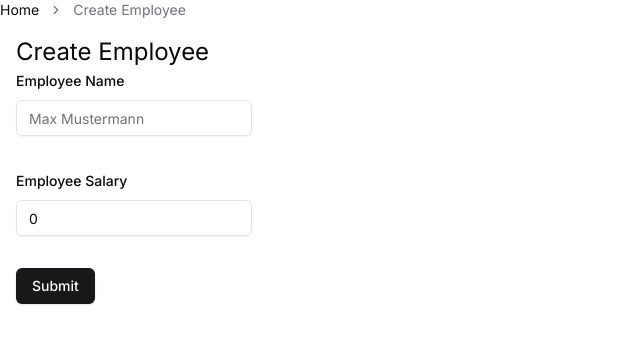
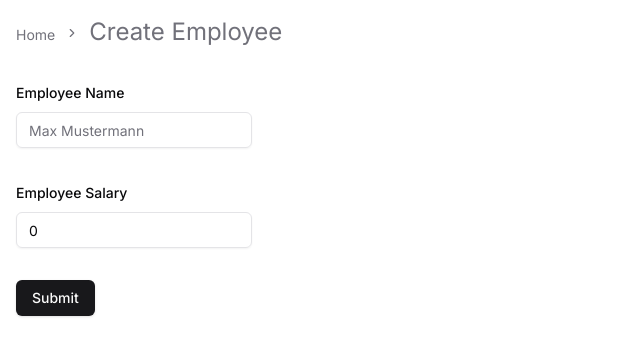
Before and after one commit to carcutter/FrontendChallenge, a Next.js app: page /employee/create in a window 1280 px wide. Shown: the top 356 px of the page, without its empty margins (0-640 px from the left). Built offline with nearby package versions, Linux system fonts and the light colour scheme.

Commit message:
style: 🎨 Improve navigation

```diff
--- a/src/app/employee/[employeeId]/edit/page.tsx
+++ b/src/app/employee/[employeeId]/edit/page.tsx
@@ -6,13 +6,6 @@ import {
   UpdateEmployeeParams,
   UpdateEmployeeSchema,
 } from "@/domain/params/employee.param";
-import {
-  Breadcrumb,
-  BreadcrumbItem,
-  BreadcrumbLink,
-  BreadcrumbList,
-  BreadcrumbSeparator,
-} from "@/ui/components/breadcrumb";
 import EmployeeForm from "@/ui/components/EmployeeForm.components";
 import { notFound, useRouter } from "next/navigation";
 
@@ -56,34 +49,11 @@ export default function EditEmployeePage({
   }
 
   return (
-    <>
-      <header>
-        <Breadcrumb>
-          <BreadcrumbList>
-            <BreadcrumbItem>
-              <BreadcrumbLink href="/">Home</BreadcrumbLink>
-            </BreadcrumbItem>
-            <BreadcrumbSeparator />
-            <BreadcrumbItem>
-              <BreadcrumbLink href={`/employee/${params.employeeId}`}>
-                {employee.employee_name} ({employee.id})
-              </BreadcrumbLink>
-            </BreadcrumbItem>
-            <BreadcrumbSeparator />
-            <BreadcrumbItem>Edit Employee</BreadcrumbItem>
-          </BreadcrumbList>
-        </Breadcrumb>
-      </header>
-      <main className="flex h-screen flex-col items-start justify-start p-4">
-        <h1>Edit Employee</h1>
-
     <EmployeeForm
       employee={employee}
       schema={UpdateEmployeeSchema}
       onSubmit={onSubmit}
       disabled={isPending}
     />
-      </main>
-    </>
   );
 }
--- a/src/app/employee/[employeeId]/page.tsx
+++ b/src/app/employee/[employeeId]/page.tsx
@@ -1,13 +1,6 @@
 "use client";
 
 import { useGetEmployeeById } from "@/domain/hooks/useGetEmployeeById.hook";
-import {
-  Breadcrumb,
-  BreadcrumbItem,
-  BreadcrumbLink,
-  BreadcrumbList,
-  BreadcrumbSeparator,
-} from "@/ui/components/breadcrumb";
 import DeleteEmployee from "@/ui/components/DeleteEmployee.component";
 import EmployeeCard from "@/ui/components/EmployeeCard.component";
 import { Pencil } from "lucide-react";
@@ -40,23 +33,6 @@ export default function EmployeePage({
 
   return (
     <>
-      <header>
-        <Breadcrumb>
-          <BreadcrumbList>
-            <BreadcrumbItem>
-              <BreadcrumbLink href="/">Home</BreadcrumbLink>
-            </BreadcrumbItem>
-            <BreadcrumbSeparator />
-            <BreadcrumbItem>
-              <BreadcrumbLink href={`/employee/${employee.id}`}>
-                {employee.employee_name} ({employee.id})
-              </BreadcrumbLink>
-            </BreadcrumbItem>
-          </BreadcrumbList>
-        </Breadcrumb>
-      </header>
-      <main className="flex h-screen flex-col items-start justify-start p-4 gap-4">
-        <h1>Employee Details</h1>
       <EmployeeCard employee={employee} />
       <Link
         className="border px-2 py-1 rounded-md"
@@ -65,7 +41,6 @@ export default function EmployeePage({
         <Pencil />
       </Link>
       <DeleteEmployee id={employee.id} />
-      </main>
     </>
   );
 }
--- a/src/app/employee/create/page.tsx
+++ b/src/app/employee/create/page.tsx
@@ -5,13 +5,6 @@ import {
   CreateEmployeeParams,
   CreateEmployeeSchema,
 } from "@/domain/params/employee.param";
-import {
-  Breadcrumb,
-  BreadcrumbItem,
-  BreadcrumbLink,
-  BreadcrumbList,
-  BreadcrumbSeparator,
-} from "@/ui/components/breadcrumb";
 import EmployeeForm from "@/ui/components/EmployeeForm.components";
 import { zodResolver } from "@hookform/resolvers/zod";
 import { useRouter } from "next/navigation";
@@ -50,19 +43,6 @@ export default function CreateEmployeePage({
 
   return (
     <>
-      <header>
-        <Breadcrumb>
-          <BreadcrumbList>
-            <BreadcrumbItem>
-              <BreadcrumbLink href="/">Home</BreadcrumbLink>
-            </BreadcrumbItem>
-            <BreadcrumbSeparator />
-            <BreadcrumbItem>Create Employee</BreadcrumbItem>
-          </BreadcrumbList>
-        </Breadcrumb>
-      </header>
-      <main className="flex h-screen flex-col items-start justify-start p-4">
-        <h1 className="text-2xl">Create Employee</h1>
       <EmployeeForm
         employee={emptyEmployee}
         schema={CreateEmployeeSchema}
@@ -73,7 +53,6 @@ export default function CreateEmployeePage({
       {isPending ? <span>Pending</span> : null}
       {isSuccess ? <span>Success</span> : null}
       {isError ? <span>Error</span> : null}
-      </main>
     </>
   );
 }
--- a/src/app/layout.tsx
+++ b/src/app/layout.tsx
@@ -1,5 +1,6 @@
 "use client";
 
+import Navigation from "@/ui/components/Navigation.component";
 import { Toaster } from "@/ui/components/sonner";
 import { QueryClient, QueryClientProvider } from "@tanstack/react-query";
 import { Inter } from "next/font/google";
@@ -18,7 +19,12 @@ export default function RootLayout({
     <html lang="en">
       <QueryClientProvider client={queryClient}>
         <body className={inter.className}>
-          {children}
+          <header>
+            <Navigation />
+          </header>
+          <main className="flex h-screen flex-col items-start justify-start p-4">
+            {children}
+          </main>
           <Toaster richColors />
         </body>
       </QueryClientProvider>
--- a/src/app/page.tsx
+++ b/src/app/page.tsx
@@ -12,20 +12,17 @@ import {
   TableHeader,
   TableRow,
 } from "@/ui/components/table";
-import { Pencil } from "lucide-react";
+import { Pencil, Plus } from "lucide-react";
 import Link from "next/link";
 
 export default function Home() {
   const { data, isLoading, isError } = useGetEmployeeList();
 
   return (
-    <main className="flex h-screen flex-col items-start justify-start p-4 gap-4">
-      <h1 className="text-2xl">
+    <>
+      <h1 className="text-2xl pb-4">
         Employee List {data && <span>({data.length})</span>}
       </h1>
-      <Link href={`/employee/create`}>
-        <Button variant="outline">Create</Button>
-      </Link>
       <Table>
         <TableHeader>
           <TableRow>
@@ -57,7 +54,15 @@ export default function Home() {
           ))}
         </TableBody>
       </Table>
-      {data && <ol className="flex flex-col gap-2"></ol>}
+
+      <Button size="icon" variant="ghost">
+        <Link
+          className="absolute bottom-4 right-4 rounded-full bg-primary p-4 text-primary-foreground hover:bg-primary/80 transition-colors"
+          href={`/employee/create`}
+        >
+          <Plus />
+        </Link>
+      </Button>
 
       {isLoading && (
         <div className="flex-1 w-full items-center justify-center">
@@ -69,6 +74,6 @@ export default function Home() {
           <span>error</span>
         </div>
       )}
-    </main>
+    </>
   );
 }
--- /dev/null
+++ b/src/ui/components/Navigation.component.tsx
@@ -0,0 +1,58 @@
+import { cn } from "@/lib/utils";
+import { useParams, usePathname } from "next/navigation";
+import { ReactNode } from "react";
+import {
+  Breadcrumb,
+  BreadcrumbItem,
+  BreadcrumbLink,
+  BreadcrumbList,
+  BreadcrumbSeparator,
+} from "./breadcrumb";
+
+export interface NavigationProps {}
+
+const Navigation = ({}: NavigationProps): ReactNode => {
+  const pathname = usePathname();
+  const params = useParams<{ employeeId: string }>();
+
+  if (pathname === "/") {
+    return null;
+  }
+
+  return (
+    <Breadcrumb className="p-4">
+      <BreadcrumbList className="items-baseline">
+        <BreadcrumbItem>
+          <BreadcrumbLink href="/">Home</BreadcrumbLink>
+        </BreadcrumbItem>
+        {pathname.includes("employee") && !pathname.includes("create") ? (
+          <>
+            <BreadcrumbSeparator />
+            <BreadcrumbItem
+              className={cn(!pathname.includes("edit") && "text-2xl")}
+            >
+              <BreadcrumbLink href={`/employee/${params.employeeId}`}>
+                {params.employeeId}
+              </BreadcrumbLink>
+            </BreadcrumbItem>
+          </>
+        ) : null}
+        {pathname.includes("create") ? (
+          <>
+            <BreadcrumbSeparator />
+            <BreadcrumbItem className="text-2xl">
+              Create Employee
+            </BreadcrumbItem>
+          </>
+        ) : null}
+        {pathname.includes("edit") ? (
+          <>
+            <BreadcrumbSeparator />
+            <BreadcrumbItem className="text-2xl">Edit Employee</BreadcrumbItem>
+          </>
+        ) : null}
+      </BreadcrumbList>
+    </Breadcrumb>
+  );
+};
+export default Navigation;
--- a/src/ui/components/button.tsx
+++ b/src/ui/components/button.tsx
@@ -24,7 +24,7 @@ const buttonVariants = cva(
         default: "h-9 px-4 py-2",
         sm: "h-8 rounded-md px-3 text-xs",
         lg: "h-10 rounded-md px-8",
-        icon: "h-9 w-9",
+        icon: "h-9 w-9 [&_svg]:size-6",
       },
     },
     defaultVariants: {
```
Lines whose indentation alone changed are shown as unchanged.
